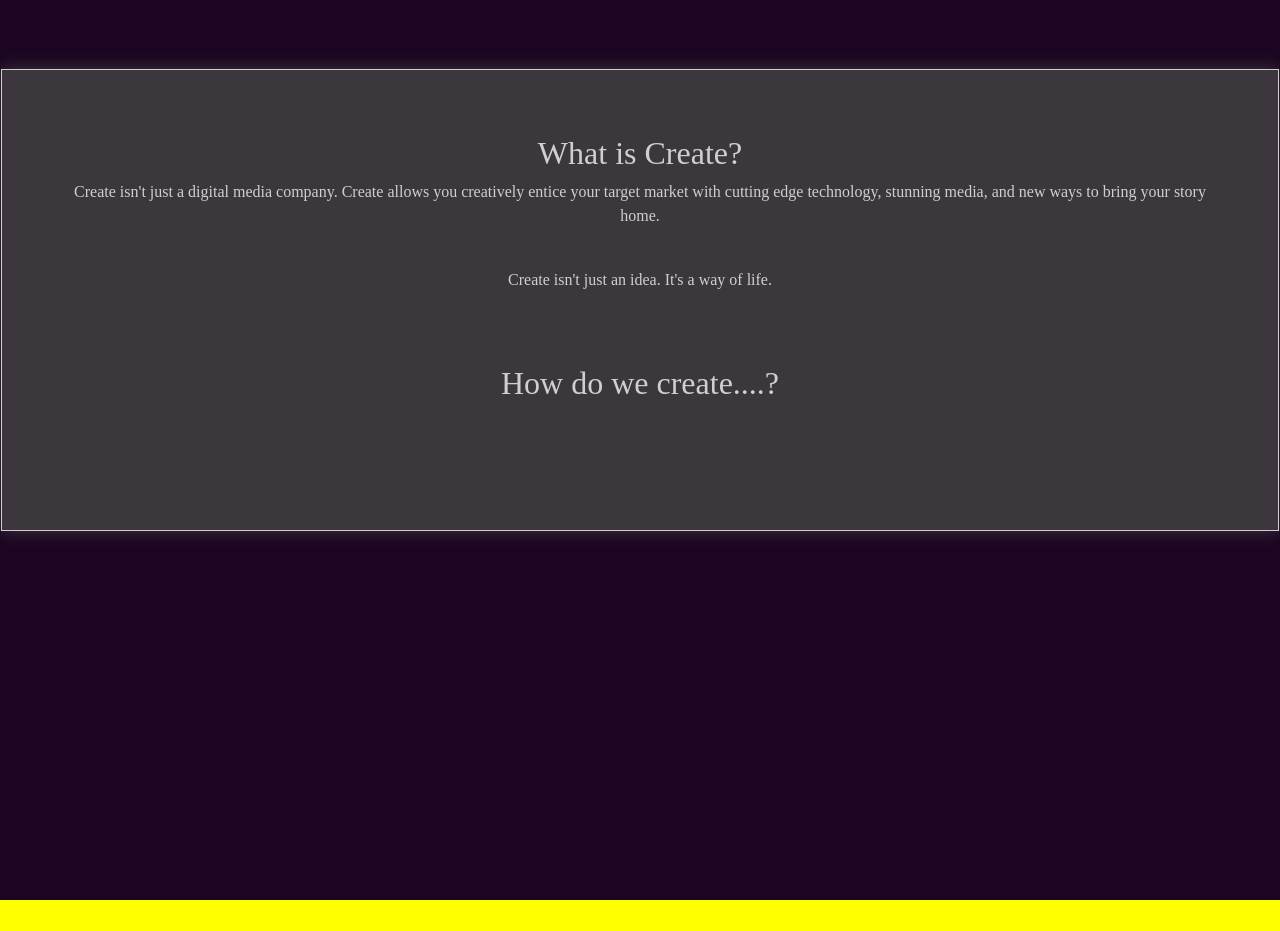
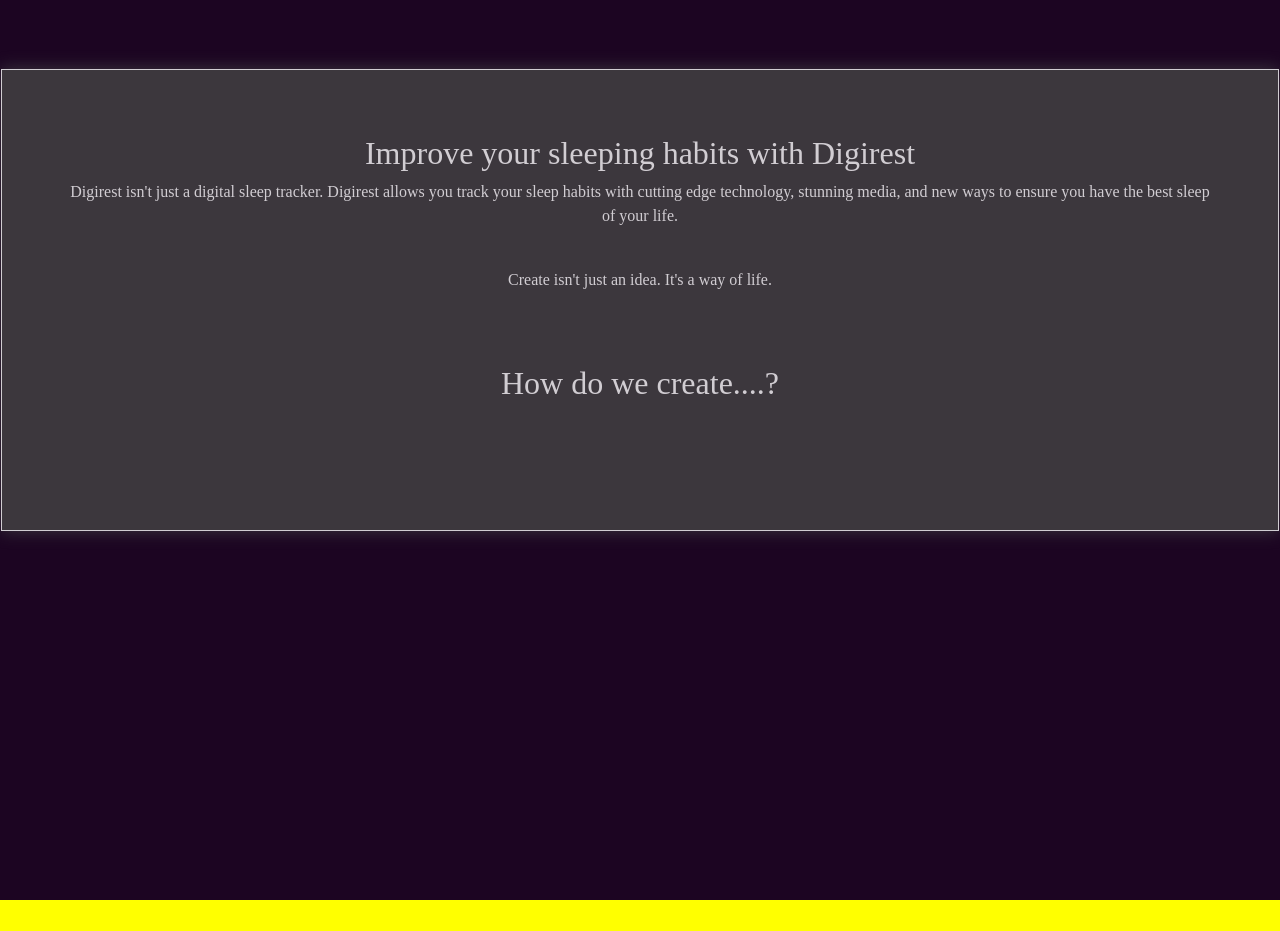
Before and after one commit to artofmayhem/parallax-pure-css, a React (Create React App) app: page / in a window 1280 px wide. Shown: the part 1220-2151 px from the top of the page. Built offline with nearby package versions, Linux system fonts and the light colour scheme; a web font is replaced by a local one.

Commit message:
text changes

```diff
--- a/src/App.js
+++ b/src/App.js
@@ -56,9 +56,9 @@
 
             <div className='content-wrapper d-flex justify-content-center flex-column' id='sec'>
                 <div className='d-flex flex-column justify-content-center content'>
-                    <h2>What is Create?</h2>
-                    <p>Create isn't just a digital media company. Create allows you creatively entice your target market
-                        with cutting edge technology, stunning media, and new ways to bring your story home.</p>
+                    <h2>Improve your sleeping habits with Digirest</h2>
+                    <p>Digirest isn't just a digital sleep tracker. Digirest allows you track your sleep habits
+                        with cutting edge technology, stunning media, and new ways to ensure you have the best sleep of your life.</p>
                     <br/>
                     <p>Create isn't just an idea. It's a way of life.</p>
                     <h2 style={{padding: '7vh 0'}}>How do we create....?</h2>
```
